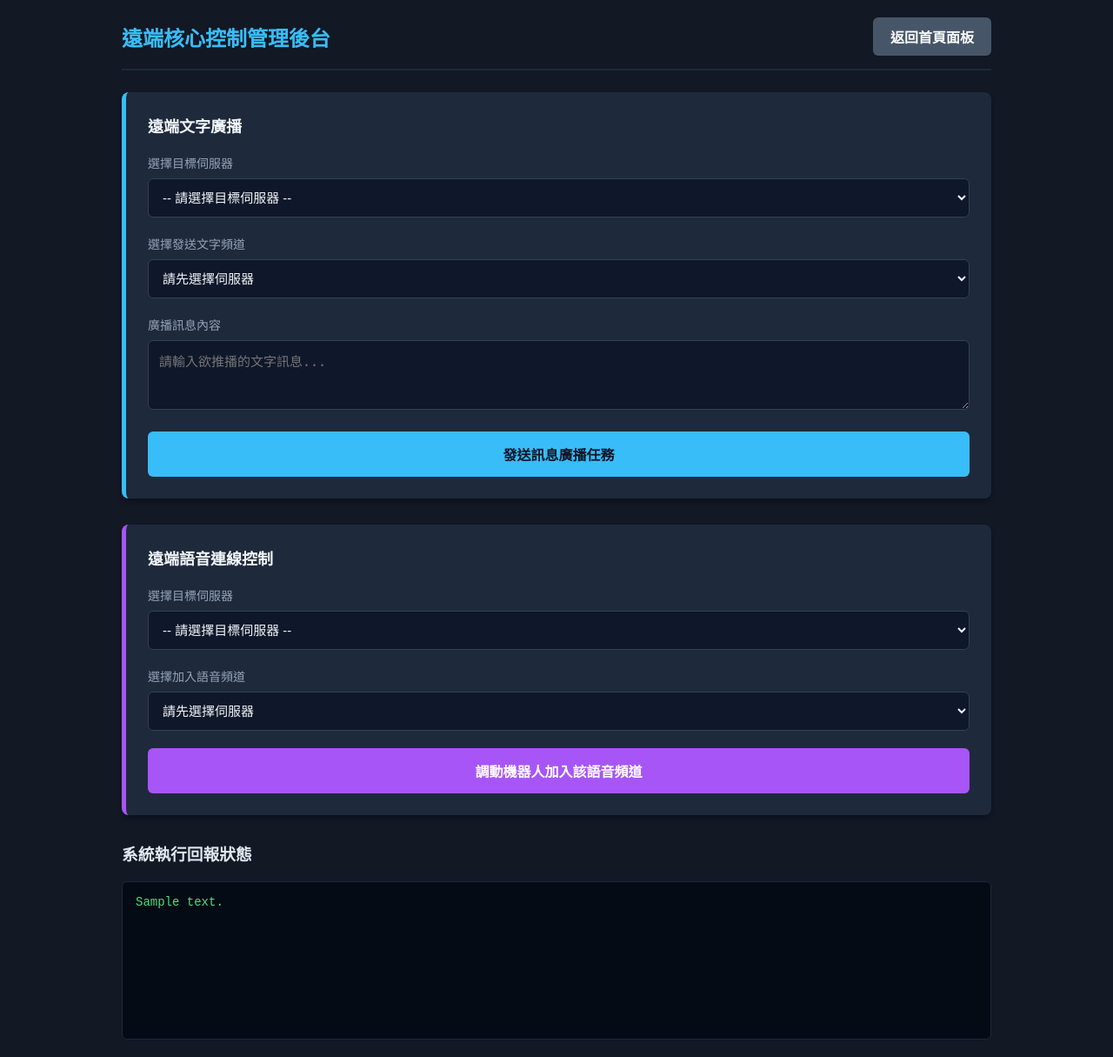
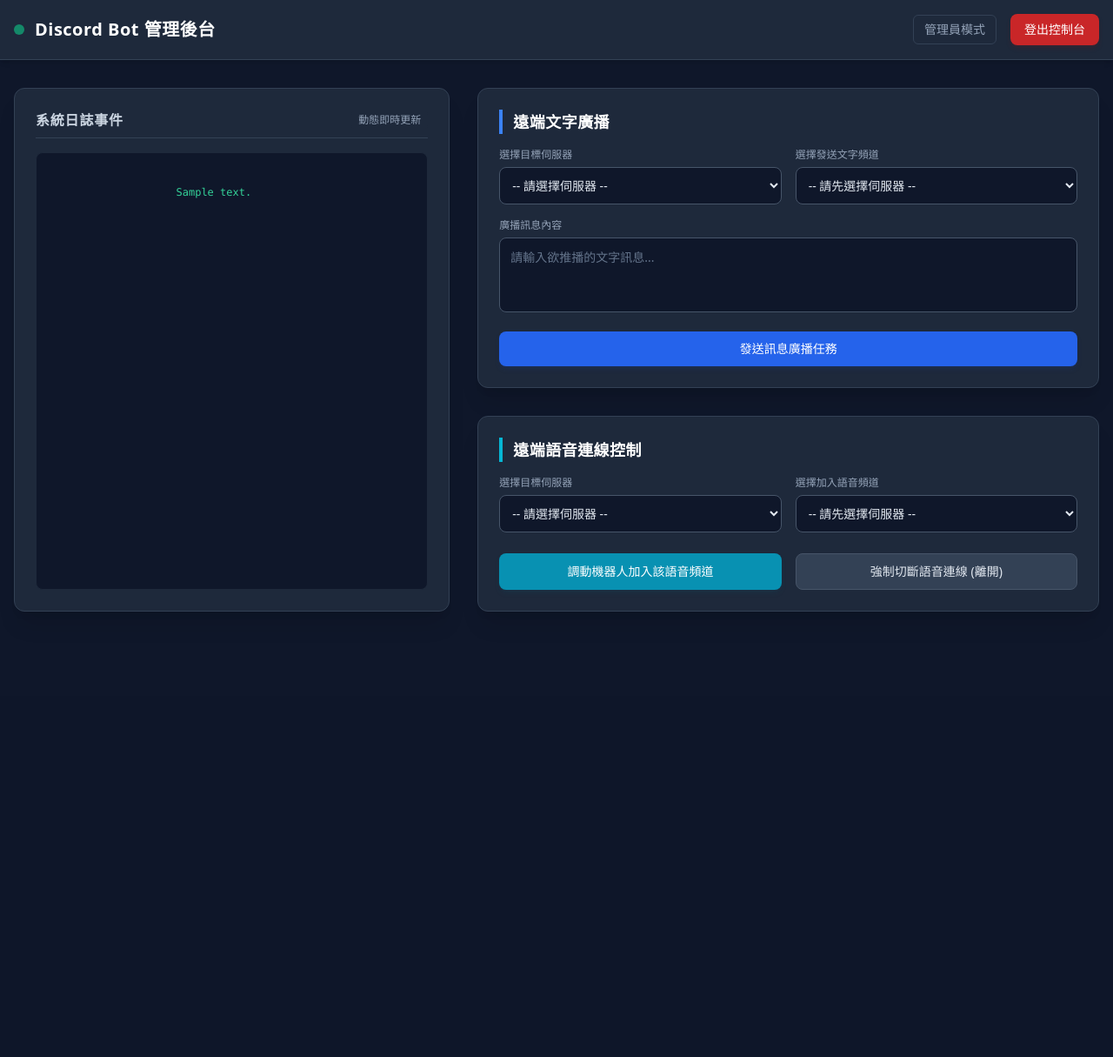
Before and after one commit to owinwu06150001/724, a Flask app: template templates/admin.html in a window 1280 px wide. Shown: the whole page at 87% size. After the commit the page ends 703 px from the top, so only its background shows below. Run offline with Flask 3, Linux system fonts and the light colour scheme; the template is opened without the code that fills it: most values are stand-ins (such as "Sample title", 1, 10 or a date in 2020); some libraries are stand-ins or nearby versions.

Commit message:
Update admin.html

```diff
--- a/templates/admin.html
+++ b/templates/admin.html
@@ -3,252 +3,166 @@
 <head>
     <meta charset="UTF-8">
     <meta name="viewport" content="width=device-width, initial-scale=1.0">
-    <title>機器人核心控制台 - 遠端管理後台</title>
+    <title>Discord Bot 高級管理控制台</title>
+    <script src="https://cdn.tailwindcss.com"></script>
     <style>
-        body {
-            background-color: #121824;
-            color: #e2e8f0;
-            font-family: 'Segoe UI', Arial, sans-serif;
-            margin: 0;
-            padding: 20px;
-        }
-        .container {
-            max-width: 1000px;
-            margin: 0 auto;
-        }
-        .header {
-            display: flex;
-            justify-content: space-between;
-            align-items: center;
-            border-bottom: 2px solid #1e293b;
-            padding-bottom: 15px;
-            margin-bottom: 25px;
-        }
-        h1 { margin: 0; color: #38bdf8; font-size: 24px; }
-        .btn-back {
-            background-color: #475569;
-            color: white;
-            text-decoration: none;
-            padding: 10px 20px;
-            border-radius: 6px;
-            font-weight: bold;
-        }
-        .control-card {
-            background-color: #1e293b;
-            border-radius: 8px;
-            padding: 25px;
-            margin-bottom: 30px;
-            box-shadow: 0 4px 6px -1px rgba(0,0,0,0.3);
-            border-left: 5px solid #38bdf8;
-        }
-        .control-card h2 {
-            font-size: 18px;
-            margin-top: 0;
-            margin-bottom: 20px;
-            color: #f1f5f9;
-        }
-        .form-group {
-            margin-bottom: 20px;
-        }
-        label {
-            display: block;
-            font-size: 14px;
-            color: #94a3b8;
-            margin-bottom: 8px;
-        }
-        select, textarea {
-            width: 100%;
-            padding: 12px;
-            background-color: #0f172a;
-            border: 1px solid #334155;
-            border-radius: 6px;
-            color: #f1f5f9;
-            font-size: 15px;
-            box-sizing: border-box;
-        }
-        select:focus, textarea:focus {
-            outline: none;
-            border-color: #38bdf8;
-        }
-        .action-btn {
-            width: 100%;
-            background-color: #38bdf8;
-            color: #0f172a;
-            border: none;
-            padding: 14px;
-            font-size: 16px;
-            font-weight: bold;
-            border-radius: 6px;
-            cursor: pointer;
-            transition: background 0.2s;
-        }
-        .action-btn:hover {
-            background-color: #0ea5e9;
-        }
-        .terminal-container {
-            margin-top: 20px;
-        }
-        .terminal {
-            background-color: #050b14;
-            border: 1px solid #1e293b;
-            border-radius: 6px;
-            padding: 15px;
-            font-family: 'Courier New', Courier, monospace;
-            font-size: 14px;
-            color: #4ade80;
-            height: 150px;
-            overflow-y: auto;
-            white-space: pre-wrap;
-        }
+        ::-webkit-scrollbar { width: 6px; }
+        ::-webkit-scrollbar-track { background: #1e293b; }
+        ::-webkit-scrollbar-thumb { background: #475569; border-radius: 3px; }
     </style>
 </head>
-<body>
-    <div class="container">
-        <div class="header">
-            <h1>遠端核心控制管理後台</h1>
-            <a href="/" class="btn-back">返回首頁面板</a>
+<body class="bg-[#0f172a] text-slate-200 min-h-screen font-sans">
+
+    <header class="bg-[#1e293b] border-b border-slate-700 sticky top-0 z-50 shadow-md">
+        <div class="max-w-7xl mx-auto px-4 py-4 flex flex-col sm:flex-row justify-between items-center gap-4">
+            <div class="flex items-center gap-3">
+                <div class="h-3 w-3 rounded-full bg-emerald-500 animate-pulse"></div>
+                <h1 class="text-xl font-bold text-white tracking-wide">Discord Bot 管理後台</h1>
+            </div>
+            <div class="flex items-center gap-4">
+                <span class="text-sm bg-slate-800 px-3 py-1.5 rounded-md border border-slate-700 text-slate-400">
+                    管理員模式
+                </span>
+                <a href="/logout" class="bg-red-600/90 hover:bg-red-700 text-white text-sm font-medium px-4 py-2 rounded-lg transition-colors shadow-md shadow-red-900/20 focus:outline-none">
+                    登出控制台
+                </a>
+            </div>
+        </div>
+    </header>
+
+    <main class="max-w-7xl mx-auto px-4 py-8 grid grid-cols-1 lg:grid-cols-12 gap-8">
+
+        <section class="lg:col-span-5 flex flex-col gap-4">
+            <div class="bg-[#1e293b] p-6 rounded-xl border border-slate-700 shadow-xl flex-1 flex flex-col min-h-[400px]">
+                <div class="flex justify-between items-center mb-4 border-b border-slate-700 pb-2">
+                    <h3 class="text-md font-semibold text-slate-300 tracking-wider">系統日誌事件</h3>
+                    <span class="text-xs bg-slate-800 text-slate-400 px-2 py-0.5 rounded">動態即時更新</span>
+                </div>
+                <div id="log-container" class="bg-[#0f172a] p-4 rounded-lg font-mono text-xs text-emerald-400 overflow-y-auto flex-1 h-[350px] leading-relaxed whitespace-pre-wrap border border-slate-800">
+                    {{ log_content }}
+                </div>
+            </div>
+        </section>
+
+        <section class="lg:col-span-7 flex flex-col gap-8">
+
+            <div class="bg-[#1e293b] p-6 rounded-xl border border-slate-700 shadow-xl space-y-4">
+                <div class="border-l-4 border-blue-500 pl-3">
+                    <h2 class="text-lg font-bold text-white tracking-wide">遠端文字廣播</h2>
                 </div>
 
-        <div class="control-card">
-            <h2>遠端文字廣播</h2>
-            <div class="form-group">
-                <label>選擇目標伺服器</label>
-                <select id="text-guild-select" onchange="onTextGuildChange(this.value)">
-                    <option value="">-- 請選擇目標伺服器 --</option>
+                <div class="grid grid-cols-1 sm:grid-cols-2 gap-4">
+                    <div>
+                        <label class="block text-xs font-medium text-slate-400 mb-1.5">選擇目標伺服器</label>
+                        <select id="broadcast-guild" onchange="loadChannels('text')" class="w-full bg-[#0f172a] border border-slate-600 rounded-lg p-2.5 text-sm text-slate-200 focus:outline-none focus:border-blue-500 transition">
+                            <option value="">-- 請選擇伺服器 --</option>
                             {% for g in guilds %}
                             <option value="{{ g.id }}">{{ g.name }}</option>
                             {% endfor %}
                         </select>
                     </div>
-            <div class="form-group">
-                <label>選擇發送文字頻道</label>
-                <select id="text-channel-select">
-                    <option value="">請先選擇伺服器</option>
+                    <div>
+                        <label class="block text-xs font-medium text-slate-400 mb-1.5">選擇發送文字頻道</label>
+                        <select id="broadcast-channel" class="w-full bg-[#0f172a] border border-slate-600 rounded-lg p-2.5 text-sm text-slate-200 focus:outline-none focus:border-blue-500 transition">
+                            <option value="">-- 請先選擇伺服器 --</option>
                         </select>
                     </div>
-            <div class="form-group">
-                <label>廣播訊息內容</label>
-                <textarea id="broadcast-message" rows="3" placeholder="請輸入欲推播的文字訊息..."></textarea>
-            </div>
-            <button class="action-btn" onclick="submitTextBroadcast()">發送訊息廣播任務</button>
                 </div>
 
-        <div class="control-card" style="border-left-color: #a855f7;">
-            <h2>遠端語音連線控制</h2>
-            <div class="form-group">
-                <label>選擇目標伺服器</label>
-                <select id="voice-guild-select" onchange="onVoiceGuildChange(this.value)">
-                    <option value="">-- 請選擇目標伺服器 --</option>
+                <div>
+                    <label class="block text-xs font-medium text-slate-400 mb-1.5">廣播訊息內容</label>
+                    <textarea id="broadcast-msg" rows="3" placeholder="請輸入欲推播的文字訊息..." class="w-full bg-[#0f172a] border border-slate-600 rounded-lg p-3 text-sm text-slate-200 focus:outline-none focus:border-blue-500 transition placeholder-slate-500 resize-none"></textarea>
+                </div>
+
+                <button onclick="submitBroadcast()" class="w-full py-2.5 bg-blue-600 hover:bg-blue-700 text-white font-medium rounded-lg transition-colors text-sm shadow-md shadow-blue-900/20">
+                    發送訊息廣播任務
+                </button>
+            </div>
+
+            <div class="bg-[#1e293b] p-6 rounded-xl border border-slate-700 shadow-xl space-y-4">
+                <div class="border-l-4 border-cyan-500 pl-3">
+                    <h2 class="text-lg font-bold text-white tracking-wide">遠端語音連線控制</h2>
+                </div>
+
+                <div class="grid grid-cols-1 sm:grid-cols-2 gap-4">
+                    <div>
+                        <label class="block text-xs font-medium text-slate-400 mb-1.5">選擇目標伺服器</label>
+                        <select id="voice-guild" onchange="loadChannels('voice')" class="w-full bg-[#0f172a] border border-slate-600 rounded-lg p-2.5 text-sm text-slate-200 focus:outline-none focus:border-cyan-500 transition">
+                            <option value="">-- 請選擇伺服器 --</option>
                             {% for g in guilds %}
                             <option value="{{ g.id }}">{{ g.name }}</option>
                             {% endfor %}
                         </select>
                     </div>
-            <div class="form-group">
-                <label>選擇加入語音頻道</label>
-                <select id="voice-channel-select">
-                    <option value="">請先選擇伺服器</option>
+                    <div>
+                        <label class="block text-xs font-medium text-slate-400 mb-1.5">選擇加入語音頻道</label>
+                        <select id="voice-channel" class="w-full bg-[#0f172a] border border-slate-600 rounded-lg p-2.5 text-sm text-slate-200 focus:outline-none focus:border-cyan-500 transition">
+                            <option value="">-- 請先選擇伺服器 --</option>
                         </select>
-            </div>
-            <button class="action-btn" style="background-color: #a855f7; color: white;" onclick="submitVoiceJoin()">調動機器人加入該語音頻道</button>
-        </div>
-
-        <div class="terminal-container">
-            <h3>系統執行回報狀態</h3>
-            <div class="terminal" id="admin-logs">{{ log_content|safe }}</div>
                     </div>
                 </div>
 
+                <div class="grid grid-cols-1 sm:grid-cols-2 gap-4 pt-2">
+                    <button onclick="submitVoiceAction('join')" class="py-2.5 bg-cyan-600 hover:bg-cyan-700 text-white font-medium rounded-lg transition-colors text-sm shadow-md shadow-cyan-900/20">
+                        調動機器人加入該語音頻道
+                    </button>
+                    <button onclick="submitVoiceAction('leave')" class="py-2.5 bg-slate-700 hover:bg-slate-600 text-slate-200 font-medium rounded-lg transition-colors text-sm border border-slate-600">
+                        強制切斷語音連線 (離開)
+                    </button>
+                </div>
+            </div>
+
+        </section>
+    </main>
+
     <script>
-        // 自動拉回日誌到底部的輔助函式
-        const logWindow = document.getElementById('admin-logs');
-        logWindow.scrollTop = logWindow.scrollHeight;
+        // 動態頻道載入功能
+        function loadChannels(type) {
+            const guildSelect = document.getElementById(`${type}-guild`);
+            const channelSelect = document.getElementById(`${type}-channel`);
+            const guildId = guildSelect.value;
 
-        function refreshConsoleLogs() {
-            // 自動引導使用者重新整理網頁或查看下方回報狀態
-            logWindow.scrollTop = logWindow.scrollHeight;
-        }
-
-        // 1. 遠端文字廣播下拉選單觸發邏輯
-        function onTextGuildChange(guildId) {
-            const channelSelect = document.getElementById('text-channel-select');
+            // 如果使用者選回預設提示，則直接清空頻道列表，不向後端發送請求
             if (!guildId) {
-                channelSelect.innerHTML = '<option value="">請先選擇伺服器</option>';
-                return;
-            }
-            channelSelect.innerHTML = '<option value="">正在動態獲取頻道中...</option>';
-
-            fetch(`/get_channels/${guildId}`)
-                .then(response => {
-                    if (!response.ok) throw new Error('HTTP 傳輸代碼出錯: ' + response.status);
-                    return response.json();
-                })
-                .then(channels => {
-                    channelSelect.innerHTML = '';
-                    const list = Array.isArray(channels) ? channels : [];
-
-                    if (list.length === 0) {
-                        channelSelect.innerHTML = '<option value="">此伺服器沒有可用的文字頻道</option>';
+                channelSelect.innerHTML = '<option value="">-- 請先選擇伺服器 --</option>';
                 return;
             }
 
-                    list.forEach(ch => {
-                        const option = document.createElement('option');
-                        option.value = String(ch.id); // 強制字串儲存
-                        option.textContent = ch.name;
-                        channelSelect.appendChild(option);
+            channelSelect.innerHTML = '<option value="">讀取頻道資料中...</option>';
+            const apiUrl = type === 'text' ? `/get_channels/${guildId}` : `/get_voice_channels/${guildId}`;
+
+            fetch(apiUrl)
+                .then(res => {
+                    if (!res.ok) throw new Error("HTTP 狀態異常");
+                    return res.json();
+                })
+                .then(data => {
+                    channelSelect.innerHTML = '';
+                    if (data.length === 0) {
+                        channelSelect.innerHTML = '<option value="">該伺服器無可用頻道</option>';
+                        return;
+                    }
+                    data.forEach(ch => {
+                        const opt = document.createElement('option');
+                        opt.value = ch.id;
+                        opt.textContent = ch.name;
+                        channelSelect.appendChild(opt);
                     });
                 })
-                .catch(error => {
-                    console.error('文字頻道加載失敗:', error);
-                    channelSelect.innerHTML = '<option value="">底層資料傳輸失敗，請重新切換伺服器嘗試</option>';
+                .catch(err => {
+                    console.error(err);
+                    channelSelect.innerHTML = '<option value="">連線錯誤，請重新切換伺服器</option>';
                 });
         }
 
-        // 2. 遠端語音連線下拉選單觸發邏輯
-        function onVoiceGuildChange(guildId) {
-            const voiceSelect = document.getElementById('voice-channel-select');
-            if (!guildId) {
-                voiceSelect.innerHTML = '<option value="">請先選擇伺服器</option>';
-                return;
-            }
-            voiceSelect.innerHTML = '<option value="">正在動態獲取頻道中...</option>';
-
-            fetch(`/get_voice_channels/${guildId}`)
-                .then(response => {
-                    if (!response.ok) throw new Error('HTTP 傳輸代碼出錯: ' + response.status);
-                    return response.json();
-                })
-                .then(channels => {
-                    voiceSelect.innerHTML = '';
-                    const list = Array.isArray(channels) ? channels : [];
-
-                    if (list.length === 0) {
-                        voiceSelect.innerHTML = '<option value="">此伺服器沒有可用的語音頻道</option>';
-                        return;
-                    }
-
-                    list.forEach(ch => {
-                        const option = document.createElement('option');
-                        option.value = String(ch.id); // 強制字串儲存
-                        option.textContent = ch.name;
-                        voiceSelect.appendChild(option);
-                    });
-                })
-                .catch(error => {
-                    console.error('語音頻道加載失敗:', error);
-                    voiceSelect.innerHTML = '<option value="">底層資料傳輸失敗，請重新切換伺服器嘗試</option>';
-                });
-        }
-
-        // 3. 發送文字廣播任務表單提交
-        function submitTextBroadcast() {
-            const guildId = document.getElementById('text-guild-select').value;
-            const channelId = document.getElementById('text-channel-select').value;
-            const message = document.getElementById('broadcast-message').value;
+        // 廣播非同步送出
+        function submitBroadcast() {
+            const guildId = document.getElementById('broadcast-guild').value;
+            const channelId = document.getElementById('broadcast-channel').value;
+            const message = document.getElementById('broadcast-msg').value;
 
             if (!guildId || !channelId || !message.trim()) {
-                alert('請完整選取伺服器、頻道並填寫訊息內容！');
+                alert("請填妥伺服器、文字頻道以及訊息內容後再進行發送。");
                 return;
             }
 
@@ -260,36 +174,57 @@
             .then(res => res.json())
             .then(data => {
                 alert(data.message);
-                if(data.success) {
-                    document.getElementById('broadcast-message').value = '';
-                    location.reload(); // 刷新網頁以同步底部日誌
+                if (data.success) {
+                    document.getElementById('broadcast-msg').value = '';
                 }
             })
-            .catch(err => alert('發送失敗，請檢查網路連線狀態'));
+            .catch(() => alert("系統發送異常，請稍後再試。"));
         }
 
-        // 4. 調動機器人加入語音頻道表單提交
-        function submitVoiceJoin() {
-            const guildId = document.getElementById('voice-guild-select').value;
-            const channelId = document.getElementById('voice-channel-select').value;
+        // 語音控制非同步送出
+        function submitVoiceAction(action) {
+            const guildId = document.getElementById('voice-guild').value;
+            const channelId = document.getElementById('voice-channel').value;
 
-            if (!guildId || !channelId) {
-                alert('請完整選取伺服器與目標語音頻道！');
+            if (!guildId) {
+                alert("請先選擇目標伺服器。");
                 return;
             }
 
-            fetch('/join_voice', {
+            if (action === 'join' && !channelId) {
+                alert("請選擇欲加入的語音頻道。");
+                return;
+            }
+
+            const url = action === 'join' ? '/join_voice' : '/leave_voice';
+            const payload = action === 'join'
+                ? { guild_id: guildId, channel_id: channelId }
+                : { guild_id: guildId };
+
+            fetch(url, {
                 method: 'POST',
                 headers: { 'Content-Type': 'application/json' },
-                body: JSON.stringify({ guild_id: guildId, channel_id: channelId })
+                body: JSON.stringify(payload)
             })
             .then(res => res.json())
+            .then(data => alert(data.message))
+            .catch(() => alert("系統調度異常，請檢視後端日誌。"));
+        }
+
+        // 日誌排程輪詢（每 3 秒自動更新）
+        setInterval(() => {
+            fetch('/api/logs')
+                .then(res => res.json())
                 .then(data => {
-                alert(data.message);
-                location.reload(); // 刷新網頁以同步底部日誌
+                    const container = document.getElementById('log-container');
+                    const isAtBottom = container.scrollHeight - container.clientHeight <= container.scrollTop + 20;
+                    container.textContent = data.logs.join('\n');
+                    if (isAtBottom) {
+                        container.scrollTop = container.scrollHeight;
+                    }
                 })
-            .catch(err => alert('語音指令傳送失敗，請確認後端運行狀態'));
-        }
+                .catch(err => console.log("日誌同步失敗"));
+        }, 3000);
     </script>
 </body>
 </html>
```
Lines whose indentation alone changed are shown as unchanged.
